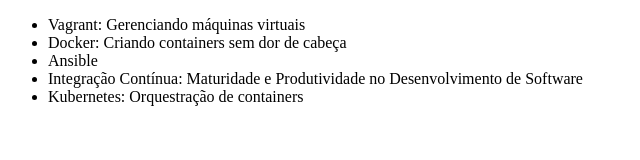
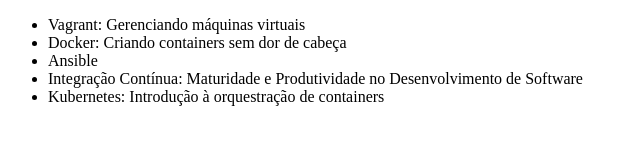
Before and after one commit to FabioZilli/AluraGit, a plain HTML site: page index.html in a window 1280 px wide. Shown: the whole page, without its empty margins (0-640 px from the left). Drawn offline with Linux system fonts and the light colour scheme.

Commit message:
Alterando o nome do curso de Kubernetes

```diff
--- a/index.html
+++ b/index.html
@@ -10,7 +10,7 @@
 		<li>Docker: Criando containers sem dor de cabeça</li>
 		<li>Ansible</li>
 		<li>Integração Contínua: Maturidade e Produtividade no Desenvolvimento de Software</li>
-		<li>Kubernetes: Orquestração de containers</li>
+		<li>Kubernetes: Introdução à orquestração de containers</li>
 	</ul>
 </body>
 </html>
```
